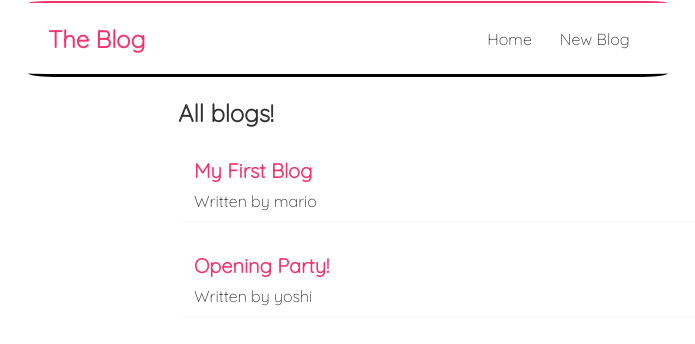
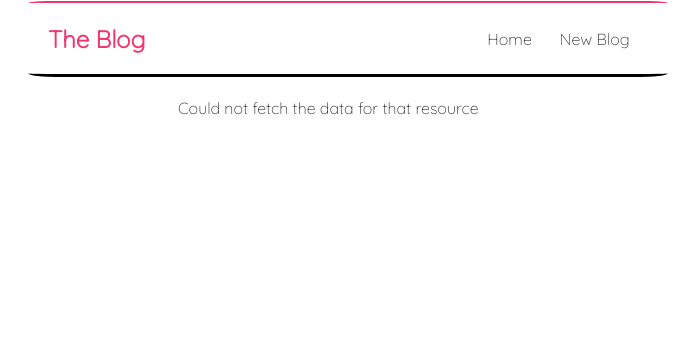
Before and after one commit to GuximS1/Blog, a React (Create React App) app: page / in a window 1280 px wide. Shown: the top 344 px of the page, without its empty margins (292-987 px from the left). Built offline with nearby package versions, Linux system fonts and the light colour scheme; no server answers; data requests are answered from the project's data file.

Commit message:
Handling Fetch Errors

```diff
--- a/src/Home.js
+++ b/src/Home.js
@@ -2,19 +2,34 @@ import { useState, useEffect } from "react";
 import BlogList from "./BlogList";
 const Home = () => {
   const [blogs, setBlogs] = useState(null);
+  const [isPending, setIsPending] = useState(true);
+  const [error, setError] = useState(null);
 
   useEffect(() => {
-    fetch("http://localhost:8000/blogs")
+    setTimeout(() => {
+      fetch("http://localhost:8000/blogss")
         .then((res) => {
+          if (!res.ok) {
+            throw Error("Could not fetch the data for that resource");
+          }
           return res.json();
         })
         .then((data) => {
           setBlogs(data);
+          setIsPending(false);
+          setError(null);
+        })
+        .catch((err) => {
+          setIsPending(false);
+          setError(err.message);
         });
+    }, 1000);
   }, []);
 
   return (
     <div className="Home">
+      {error && <div>{error}</div>}
+      {isPending && <h1>Loading...</h1>}
       {blogs && <BlogList blogs={blogs} title="All blogs!" />}
     </div>
   );
```
Lines whose indentation alone changed are shown as unchanged.
